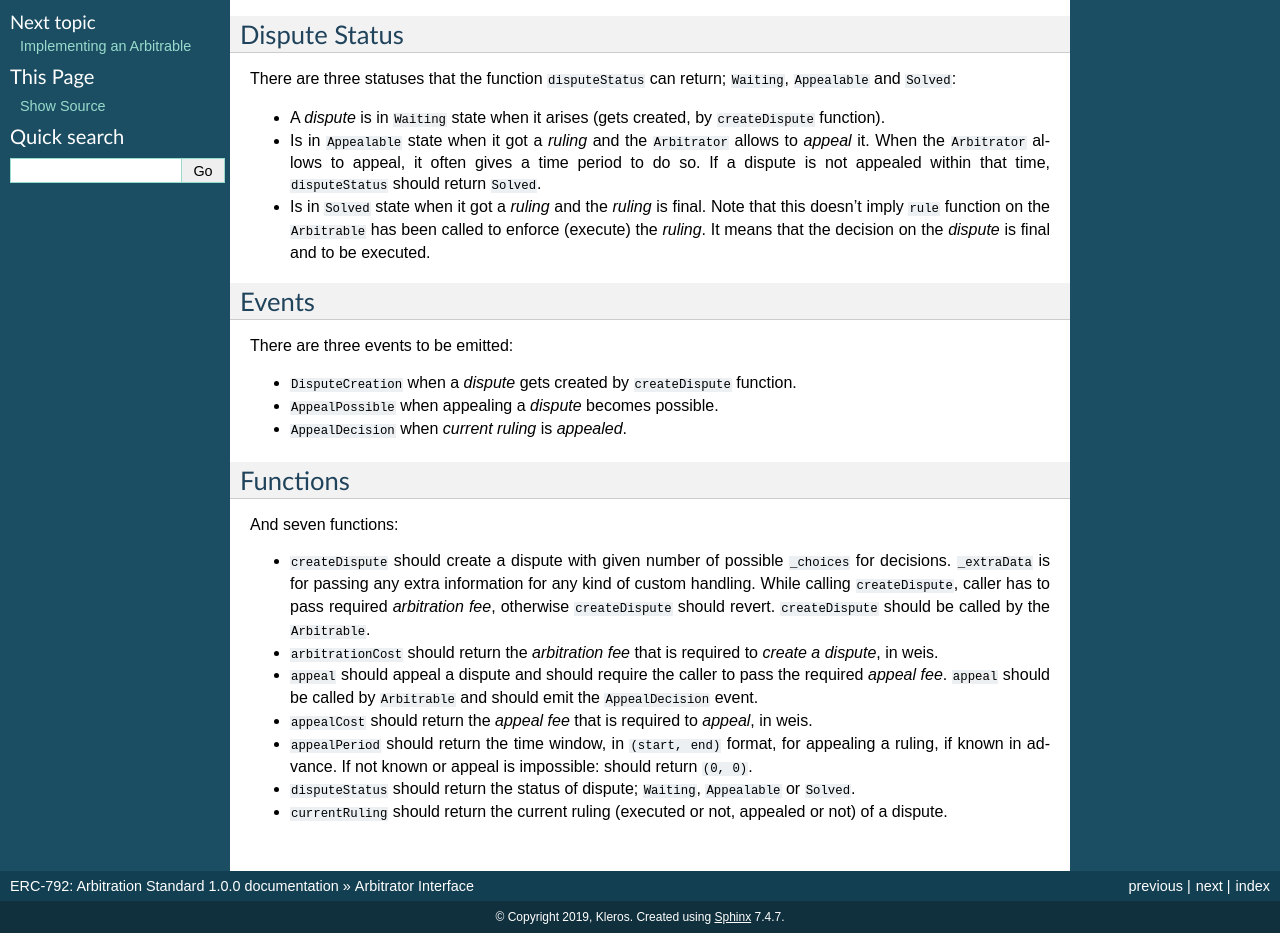
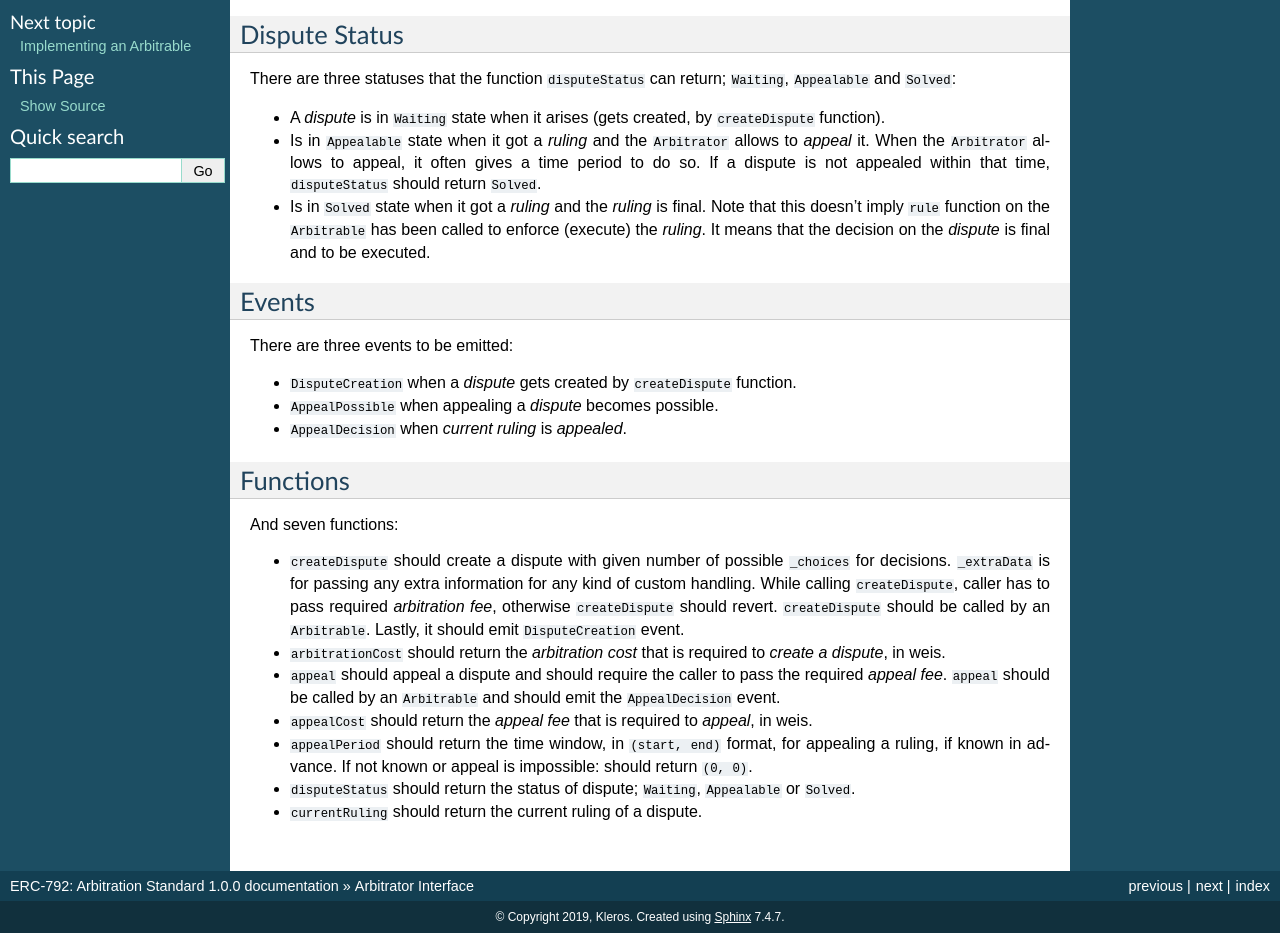
Before and after one commit to kleros/erc-792, a Sphinx documentation site: the page built from docs/arbitrator.rst, in a window 1280 px wide, cut to the strip 190-1123 px from the top of the page. Built offline with Sphinx 7.4.7, drawn with Linux system fonts in a browser that asks for light colours.

Commit message:
fix(arbitrator): grammar and missing info

```diff
--- a/docs/arbitrator.rst
+++ b/docs/arbitrator.rst
@@ -38,11 +38,12 @@ Functions
 
 And seven functions:
 
-* ``createDispute`` should create a dispute with given number of possible ``_choices`` for decisions. ``_extraData`` is for passing any extra information for any kind of custom handling. While calling ``createDispute``, caller has to pass required *arbitration fee*, otherwise ``createDispute`` should revert. ``createDispute`` should be called by the ``Arbitrable``.
+* ``createDispute`` should create a dispute with given number of possible ``_choices`` for decisions. ``_extraData`` is for passing any extra information for any kind of custom handling.
+  While calling ``createDispute``, caller has to pass required *arbitration fee*, otherwise ``createDispute`` should revert. ``createDispute`` should be called by an ``Arbitrable``. Lastly, it should emit ``DisputeCreation`` event.
 
-* ``arbitrationCost`` should return the *arbitration fee* that is required to *create a dispute*, in weis.
+* ``arbitrationCost`` should return the *arbitration cost* that is required to *create a dispute*, in weis.
 
-* ``appeal`` should appeal a dispute and should require the caller to pass the required *appeal fee*. ``appeal`` should be called by ``Arbitrable`` and should emit the ``AppealDecision`` event.
+* ``appeal`` should appeal a dispute and should require the caller to pass the required *appeal fee*. ``appeal`` should be called by an ``Arbitrable`` and should emit the ``AppealDecision`` event.
 
 * ``appealCost`` should return the *appeal fee* that is required to *appeal*, in weis.
 
@@ -50,4 +51,4 @@ And seven functions:
 
 * ``disputeStatus`` should return the status of dispute; ``Waiting``, ``Appealable`` or ``Solved``.
 
-* ``currentRuling`` should return the current ruling (executed or not, appealed or not) of a dispute.
+* ``currentRuling`` should return the current ruling of a dispute.
```
